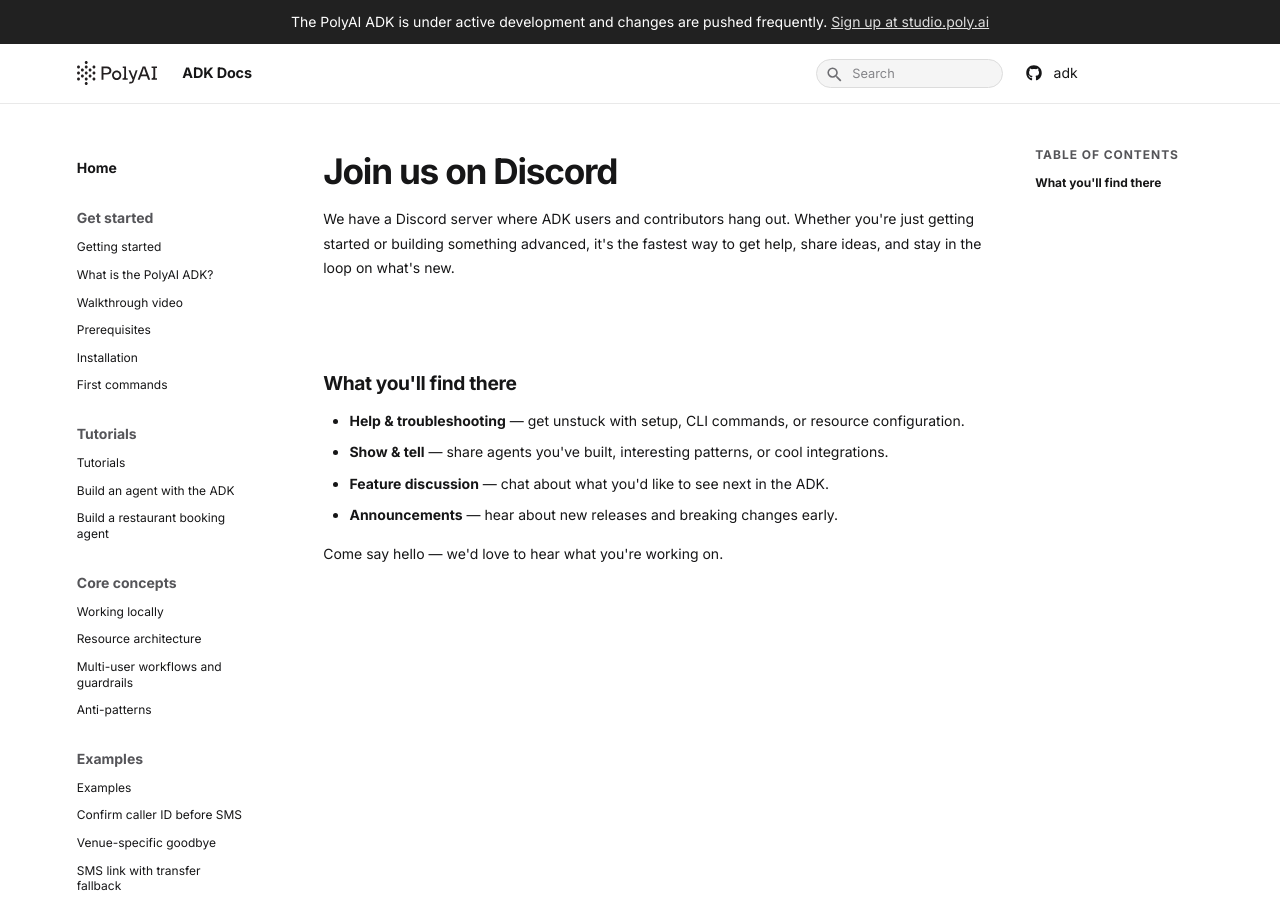
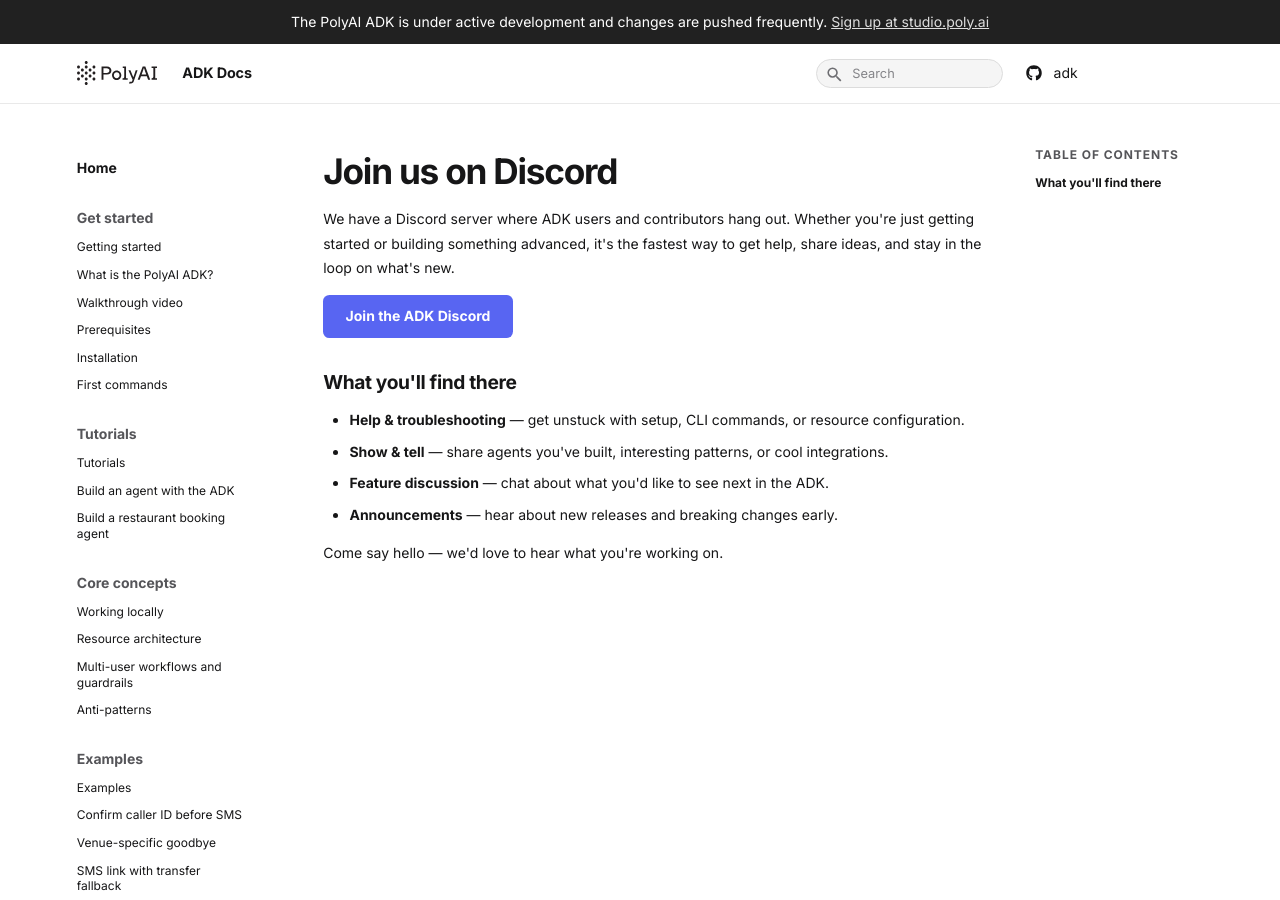
Before and after one commit to polyai/adk, an MkDocs documentation site: the page built from docs/docs/community/discord.md, in a window 1280 px wide. Built offline with MkDocs 1.6.1 and Material for MkDocs 9.7.7, drawn with Linux system fonts in a browser that asks for light colours.

Commit message:
fix: discord page invisible button and broken icon syntax
The .md-button--primary background used --md-primary-fg-color which is
white in light mode, rendering the button invisible. The :fontawesome:
icon syntax requires pymdownx.emoji which isn't enabled.

Replace with a custom .discord-btn class using Discord's brand purple
and drop the icon reference entirely.

Co-Authored-By: Claude Opus 4.6 <noreply@anthropic.com>

```diff
--- a/docs/docs/community/discord.md
+++ b/docs/docs/community/discord.md
@@ -7,7 +7,7 @@ description: Join the PolyAI ADK Discord server to ask questions, share what you
 
 We have a Discord server where ADK users and contributors hang out. Whether you're just getting started or building something advanced, it's the fastest way to get help, share ideas, and stay in the loop on what's new.
 
-**[:fontawesome-brands-discord: Join the ADK Discord](https://discord.gg/nzGcCt6SE){ .md-button .md-button--primary }**
+[Join the ADK Discord](https://discord.gg/nzGcCt6SE){ .discord-btn }
 
 ## What you'll find there
 
--- a/docs/docs/stylesheets/components.css
+++ b/docs/docs/stylesheets/components.css
@@ -116,6 +116,30 @@
    ADMONITIONS
    ============================================================================= */
 
+/* =============================================================================
+   BUTTONS
+   ============================================================================= */
+
+.md-typeset .discord-btn {
+  display: inline-block;
+  padding: 0.6rem 1.4rem;
+  border-radius: var(--radius-m);
+  background: #5865F2;
+  color: #fff !important;
+  font-weight: var(--font-weight-semi);
+  font-size: var(--font-size-base);
+  text-decoration: none !important;
+  transition: background 120ms ease;
+}
+
+.md-typeset .discord-btn:hover {
+  background: #4752C4;
+}
+
+/* =============================================================================
+   ADMONITIONS
+   ============================================================================= */
+
 .md-typeset .admonition,
 .md-typeset details {
   border-radius: 0.3rem;
```
